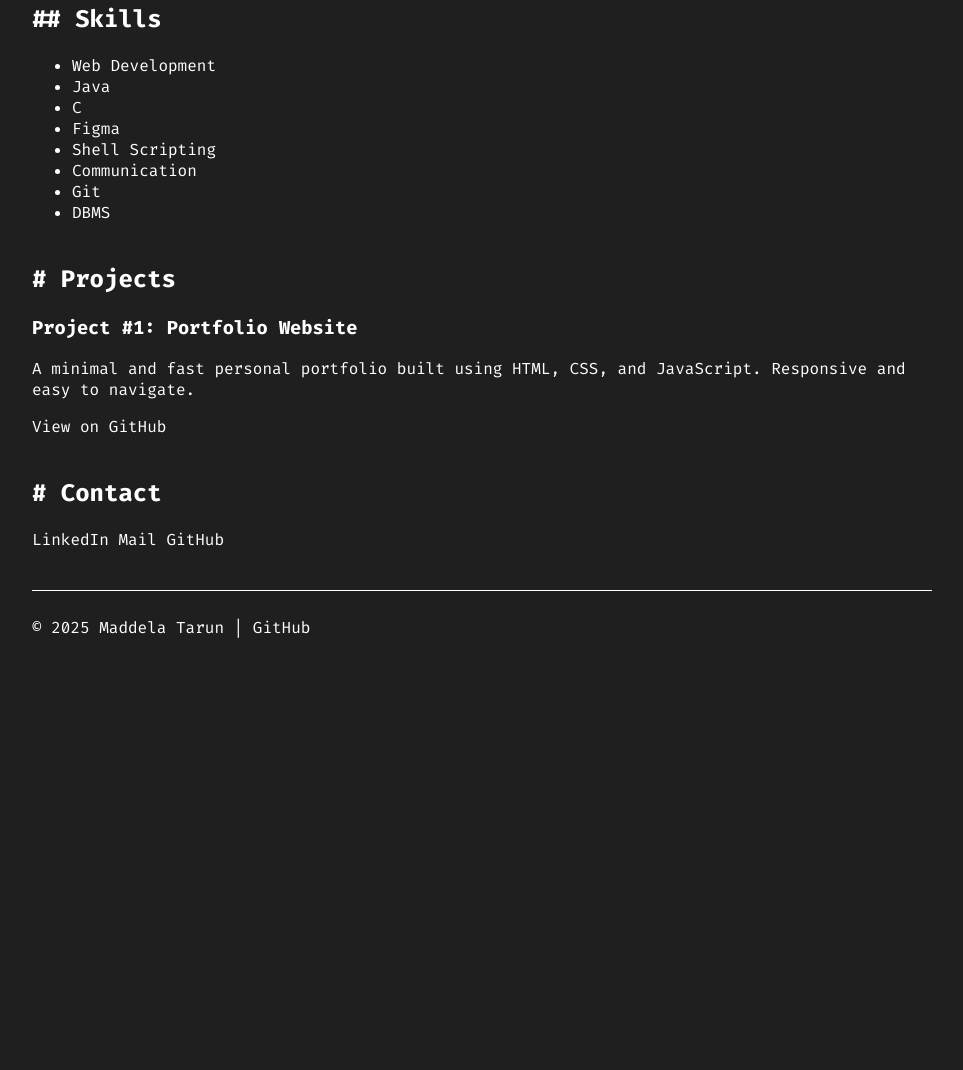
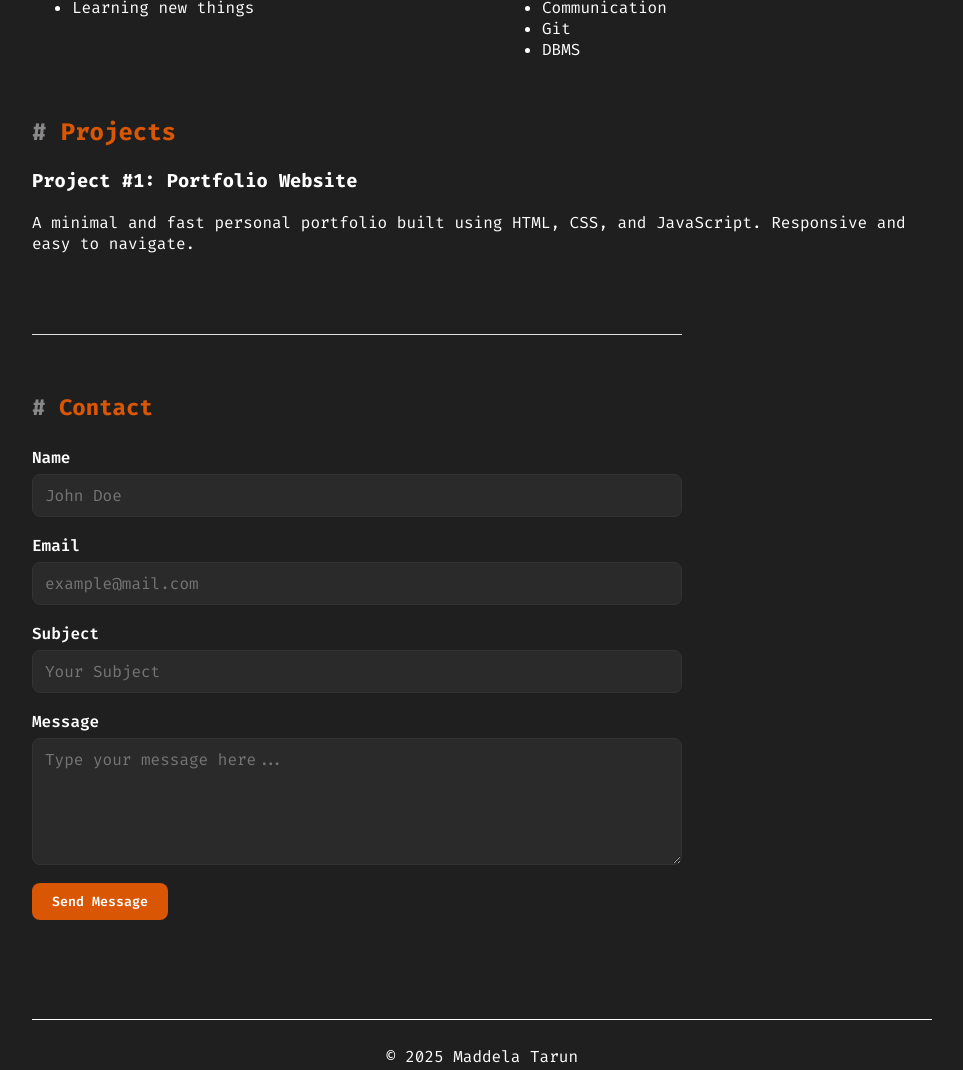
Before and after one commit to MaddelaTarun/portfolio, a plain HTML site: page index.html in a window 1280 px wide. Shown: the part 514-1584 px from the top of the page, without its empty margins (158-1121 px from the left). Before the commit the page ends 1168 px from the top, so only its background shows below. Drawn offline with Linux system fonts and the light colour scheme.

Commit message:
JS File added + Modified CSS + Modified HTML

```diff
--- a/index.html
+++ b/index.html
@@ -13,8 +13,15 @@
       rel="stylesheet"
     />
 
+    <!-- Font Awesome for theme icons -->
+    <script
+      src="https://kit.fontawesome.com/a076d05399.js"
+      crossorigin="anonymous"
+    ></script>
+
     <!-- CSS -->
     <link rel="stylesheet" href="style.css" />
+    <script defer src="script.js"></script>
   </head>
 
   <body>
@@ -24,22 +31,19 @@
         <div class="nav-links">
           <a href="#home">home</a>
           <a href="#projects">projects</a>
-          <a href="#resume">resume</a>
           <a href="#contact">contact</a>
         </div>
 
-        <!-- Placeholder for theme switcher -->
         <div class="theme-toggle">
           <i class="fa-solid fa-sun"></i>
         </div>
       </nav>
     </div>
 
-    <!-- Main content container -->
+    <!-- Main content -->
     <div class="container">
-      <!-- Home Section -->
       <section id="home">
-        <h1># Home</h1>
+        <h1>Home</h1>
         <h3>Maddela Tarun</h3>
         <ul>
           <li>20 y/o, I like tech (kinda)</li>
@@ -49,10 +53,15 @@
           Student @
           <strong>Gopalan College of Engineering and Management</strong>
         </p>
+        <a
+          href="https://drive.google.com/file/d/1TMe480cITpUZUJFfBok6BxzsLNVMB7Tl/view?usp=sharing"
+          target="_blank"
+          ><strong>My Resume</strong></a
+        >
 
         <div class="about-sections">
           <div id="interests">
-          <h2>## Interests</h2>
+            <h2>Interests</h2>
             <ul>
               <li>Web Dev</li>
               <li>Automation</li>
@@ -64,7 +73,7 @@
           </div>
 
           <div id="skills">
-          <h2>## Skills</h2>
+            <h2>Skills</h2>
             <ul>
               <li>Web Development</li>
               <li>Java</li>
@@ -77,39 +86,86 @@
             </ul>
           </div>
         </div>
-
       </section>
 
-      <!-- Projects Section -->
       <section id="projects">
-        <h2># Projects</h2>
+        <h2>Projects</h2>
         <div class="project">
-          <h3>Project #1: Portfolio Website</h3>
+          <a
+            href="https://github.com/MaddelaTarun/portfolio"
+            target="_blank"
+            ><h3>Project #1: Portfolio Website</h3></a
+          >
           <p>
             A minimal and fast personal portfolio built using HTML, CSS, and
             JavaScript. Responsive and easy to navigate.
           </p>
-          <a href="https://github.com/yourusername/portfolio" target="_blank"
-            >View on GitHub</a
-          >
         </div>
       </section>
 
       <!-- Contact Section -->
       <section id="contact">
-        <h2># Contact</h2>
-        <a href="https://www.linkedin.com/in/maddela-tarun-42527137a/"
-          >LinkedIn</a
+        <h2>Contact</h2>
+
+        <form
+          id="contactForm"
+          action="https://formspree.io/f/xeopperk"
+          method="POST"
         >
-        <a href="mailto:maddelatarun59@gmail.com">Mail</a>
-        <a href="https://github.com/MaddelaTarun">GitHub</a>
+          <div class="form-row">
+            <label for="name">Name</label>
+            <input
+              type="text"
+              id="name"
+              name="name"
+              placeholder="John Doe"
+              required
+            />
+          </div>
+
+          <div class="form-row">
+            <label for="email">Email</label>
+            <input
+              type="email"
+              id="email"
+              name="_replyto"
+              placeholder="example@mail.com"
+              required
+            />
+          </div>
+
+          <div class="form-row">
+            <label for="subject">Subject</label>
+            <input
+              type="text"
+              id="subject"
+              name="subject"
+              placeholder="Your Subject"
+              required
+            />
+          </div>
+
+          <div class="form-row">
+            <label for="message">Message</label>
+            <textarea
+              id="message"
+              name="message"
+              placeholder="Type your message here..."
+              rows="5"
+              required
+            ></textarea>
+          </div>
+
+          <button type="submit">Send Message</button>
+          <p id="form-status"></p>
+        </form>
       </section>
 
-      <!-- Footer -->
       <footer id="footer">
-        <p>© 2025 Maddela Tarun | <a href="https://github.com/MaddelaTarun">GitHub</a></p>
+        <p>
+          © 2025 Maddela Tarun
+        </p>
       </footer>
     </div>
-
   </body>
 </html>
--- /dev/null
+++ b/script.js
@@ -0,0 +1,31 @@
+document.addEventListener("DOMContentLoaded", () => {
+  const form = document.getElementById("contactForm");
+  const status = document.getElementById("form-status");
+
+  form.addEventListener("submit", async (e) => {
+    e.preventDefault();
+    status.textContent = "";
+
+    const formData = new FormData(form);
+
+    try {
+      const response = await fetch(form.action, {
+        method: "POST",
+        body: formData,
+        headers: { Accept: "application/json" },
+      });
+
+      if (response.ok) {
+        status.textContent = "✅ Message sent successfully!";
+        status.style.color = "green";
+        form.reset();
+      } else {
+        status.textContent = "⚠️ Something went wrong. Try again later.";
+        status.style.color = "red";
+      }
+    } catch (error) {
+      status.textContent = "⚠️ Network error. Please try again.";
+      status.style.color = "red";
+    }
+  });
+});
--- a/style.css
+++ b/style.css
@@ -1,77 +1,153 @@
 body {
-    font-family: 'Fira Code',sans-serif;
+  font-family: "Fira Code", sans-serif;
   background-color: #1f1f1f;
   color: white;
   margin: 0;
   padding: 0;
 }
 
-/* Navbar container */
+/* Navbar */
 .nav-bar {
   max-width: 900px;
   margin: 20px auto;
   padding: 8px 20px;
-    /* border: 1px solid #ffffff; */
-    /* max-width:900; */
-    margin: 20px auto;
-    padding: 8px 20px;
-    /* border-radius: 10px; */
 }
-
-/* Flex layout for links */
 .nav-bar nav {
   display: flex;
   justify-content: center;
   align-items: center;
 }
-
 .nav-links {
   display: flex;
   gap: 40px;
 }
-/* Default link color */
 .nav-bar a {
-    color: #ffffff; /* white text */
+  color: #ffffff;
   text-decoration: none;
-    position: relative;
-    padding-bottom: 2px;
+}
+.nav-bar a:hover {
+  color: #d95604;
 }
 
-/* Hover effect */
-.nav-bar a:hover {
-    color: #d95604; /* change to yellowish-orange on hover */
-    /* transform: scale(1.05); optional: slight scale up */
-}
-
+/* Container */
 .container {
   max-width: 900px;
   margin: 0 auto;
   padding: 0 20px;
 }
 
+/* General sections */
 section {
   text-align: left;
   margin: 40px 0;
 }
 
-#theme-toggle {
-    background: none;
+/* About sections side-by-side */
+.about-sections {
+  display: flex;
+  justify-content: space-between;
+  gap: 40px;
+}
+.about-sections div {
+  flex: 1;
+}
+
+/* Contact form */
+#contact {
+  margin-top: 80px;
+  border-top: 1px solid #e0e0e0;
+  padding-top: 40px;
+  max-width: 650px;
+}
+#contact h2 {
+  font-family: "Fira Code", monospace;
+  font-size: 1.4rem;
+  color: #d95604;
+  margin-bottom: 25px;
+}
+form {
+  display: flex;
+  flex-direction: column;
+  gap: 18px;
+  font-family: "Fira Code", sans-serif;
+}
+.form-row {
+  display: flex;
+  flex-direction: column;
+}
+label {
+  font-weight: 600;
+  color: #ffffff;
+  margin-bottom: 6px;
+}
+input,
+textarea {
+  font-family: inherit;
+  font-size: 1rem;
+  padding: 10px 12px;
+  border: 1px solid #333;
+  border-radius: 8px;
+  background-color: #2a2a2a;
+  color: #fff;
+}
+input:focus,
+textarea:focus {
+  border-color: #d95604;
+  outline: none;
+  background-color: #1f1f1f;
+}
+button {
+  width: fit-content;
+  background-color: #d95604;
+  color: #fff;
   border: none;
-    color: #ffffff;
+  padding: 10px 20px;
+  font-weight: 600;
+  border-radius: 8px;
   cursor: pointer;
-    font-size: 1rem;
+  font-family: "Fira Code", sans-serif;
+  transition: background-color 0.3s ease;
+}
+button:hover {
+  background-color: #b94503;
+}
+#form-status {
+  font-weight: 500;
+  margin-top: 5px;
 }
 
 #footer {
   border-top: 1px solid white;
   padding-top: 10px;
+  margin-top: 60px;
+  text-align: center;
 }
 
-a {
+a, a:visited {
   color: white;
   text-decoration: none;
 }
 
 a:hover {
   color: #d95604;
+  text-decoration: none;
 }
+
+h1, h2{
+  color: #d95604;
+  font-family: 'Fira Code', monospace;
+}
+
+/* Headings with # symbol grey and text orange */
+h1, h2 {
+  font-family: 'Fira Code', monospace;
+  color: #d95604; /* Orange for main text */
+  position: relative;
+}
+
+/* Style the # separately in grey */
+h1::before,
+h2::before {
+  content: "# ";
+  color: #888888; /* Grey hash */
+}
```
Also changed, not shown: 1 other file. Lines whose indentation alone changed are shown as unchanged.
